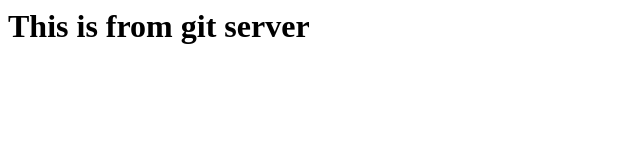
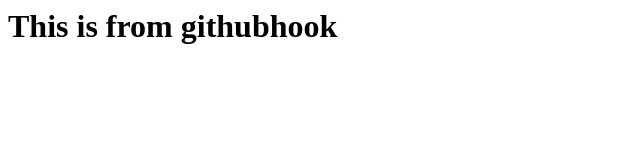
Before and after one commit to Gokulabala/bmw, a plain HTML site: page index.html in a window 1280 px wide. Shown: the whole page, without its empty margins (0-640 px from the left). Drawn offline with Linux system fonts and the light colour scheme.

Commit message:
github-webhook

```diff
--- a/index.html
+++ b/index.html
@@ -1,5 +1,5 @@
 <html>
 	<body>
-		<h1>This is from git server</h1>
+		<h1>This is from githubhook</h1>
 	</body>
 </html>
```
